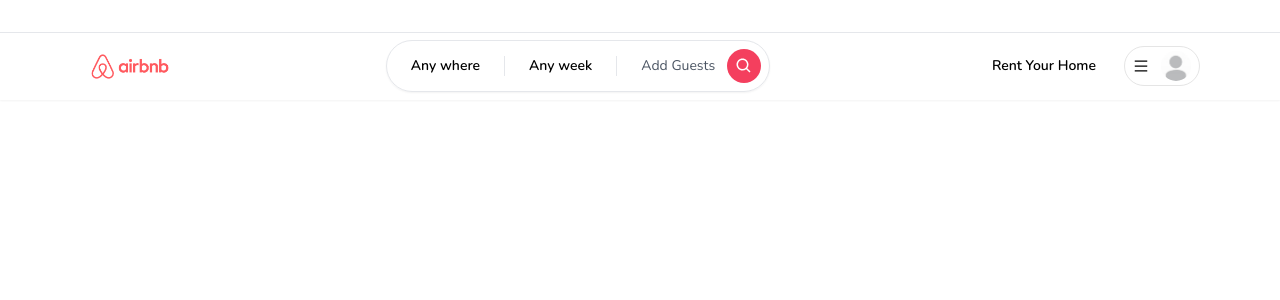
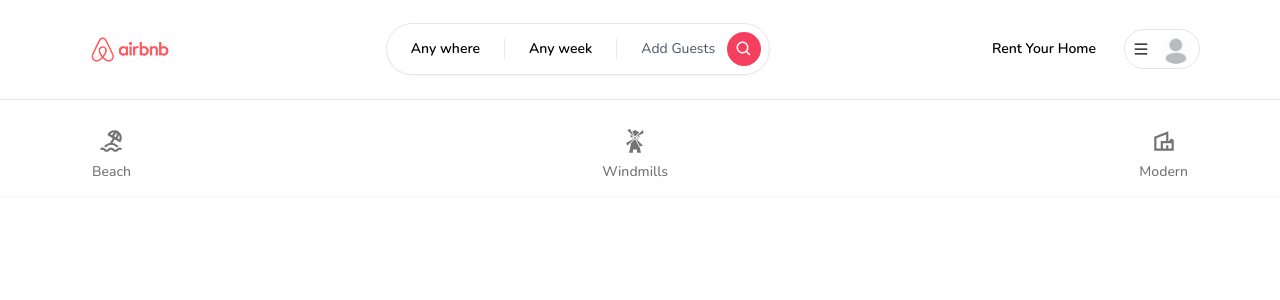
Before and after one commit to Alangeh/Hotel-Booking-Project, a Next.js app in the folder airbnb/: page / in a window 1280 px wide. Shown: the top 300 px of the page. Built offline with nearby package versions, Linux system fonts and the light colour scheme; no server answers.

Commit message:
Adding categories UI

```diff
--- /dev/null
+++ b/airbnb/app/components/CategoryBox.tsx
@@ -0,0 +1,28 @@
+import { IconType } from "react-icons";
+
+interface CategoryBoxProps {
+    icon: IconType;
+    label: string;
+    selected: boolean
+}
+
+const CategoryBox: React.FC<CategoryBoxProps> = ({
+    icon: Icon,
+    label,
+    selected
+}) => {
+    return (
+        <div className={`
+                flex flex-col items-center justify-center gap-2 p-3 border-b-2 hover:text-neutral-800 transition cursor-pointer
+                ${selected ? 'border-b-neutral-800' : 'border-transparent'}
+                ${selected ? 'text-neutral-800' : 'text-neutral-500'}
+            `}>
+                <Icon size={26} />
+                <div className="font-medium text-sm">
+                    {label}
+                </div>
+            </div>
+    );
+}
+
+export default CategoryBox;
--- /dev/null
+++ b/airbnb/app/components/navbar/Categories.tsx
@@ -0,0 +1,45 @@
+'use client';
+
+import Container from "../Container";
+
+import { TbBeach } from 'react-icons/tb';
+import { GiWindmill } from 'react-icons/gi';
+import { MdOutlineVilla } from 'react-icons/md';
+import CategoryBox from "../CategoryBox";
+
+export const categories = [
+    {
+        label: 'Beach',
+        icon: TbBeach,
+        description: 'This property is close to the beach!',
+    },
+    {
+        label: 'Windmills',
+        icon: GiWindmill,
+        description: 'This property has windmills'
+    },
+    {
+        label: 'Modern',
+        icon: MdOutlineVilla,
+        description: 'This property is modern'
+    },
+]
+
+const Categories = () => {
+    return (
+        <Container>
+            <div className="pt-4 flex flex-row items-center justify-between overflow-x-auto">
+                {categories.map((item) => (
+                    <CategoryBox
+                        key={item.label}
+                        label={item.label}
+                        description={item.description}
+                        icon={item.icon}
+                    />
+                ))}
+            </div>
+        </Container>
+    )
+}
+
+export default Categories;
--- a/airbnb/app/components/navbar/Navbar.tsx
+++ b/airbnb/app/components/navbar/Navbar.tsx
@@ -1,6 +1,7 @@
 'use client'
 
 import Container from "../Container";
+import Categories from "./Categories";
 import Logo from "./Logo";
 import Search from "./Search";
 import UserMenu from "./UserMenu";
@@ -10,14 +11,12 @@
     currentUser?: SafeUser | null;
 }
 
-const Navbar:React.FC<NavbarProps> = ({
+const Navbar: React.FC<NavbarProps> = ({
     currentUser
 }) => {
     return (
         <div className="fixed w-full bg-white z-10 shadow-sm">
             <div className="py-4 border-b-[1px]">
-
-            </div>
                 <Container>
                     <div
                         className="flex flex-row items-center justify-between gap-3 md:gap-0">
@@ -27,6 +26,8 @@
                     </div>
                 </Container>
             </div>
+            <Categories />
+        </div>
     );
 }
 
```
Lines whose indentation alone changed are shown as unchanged.
